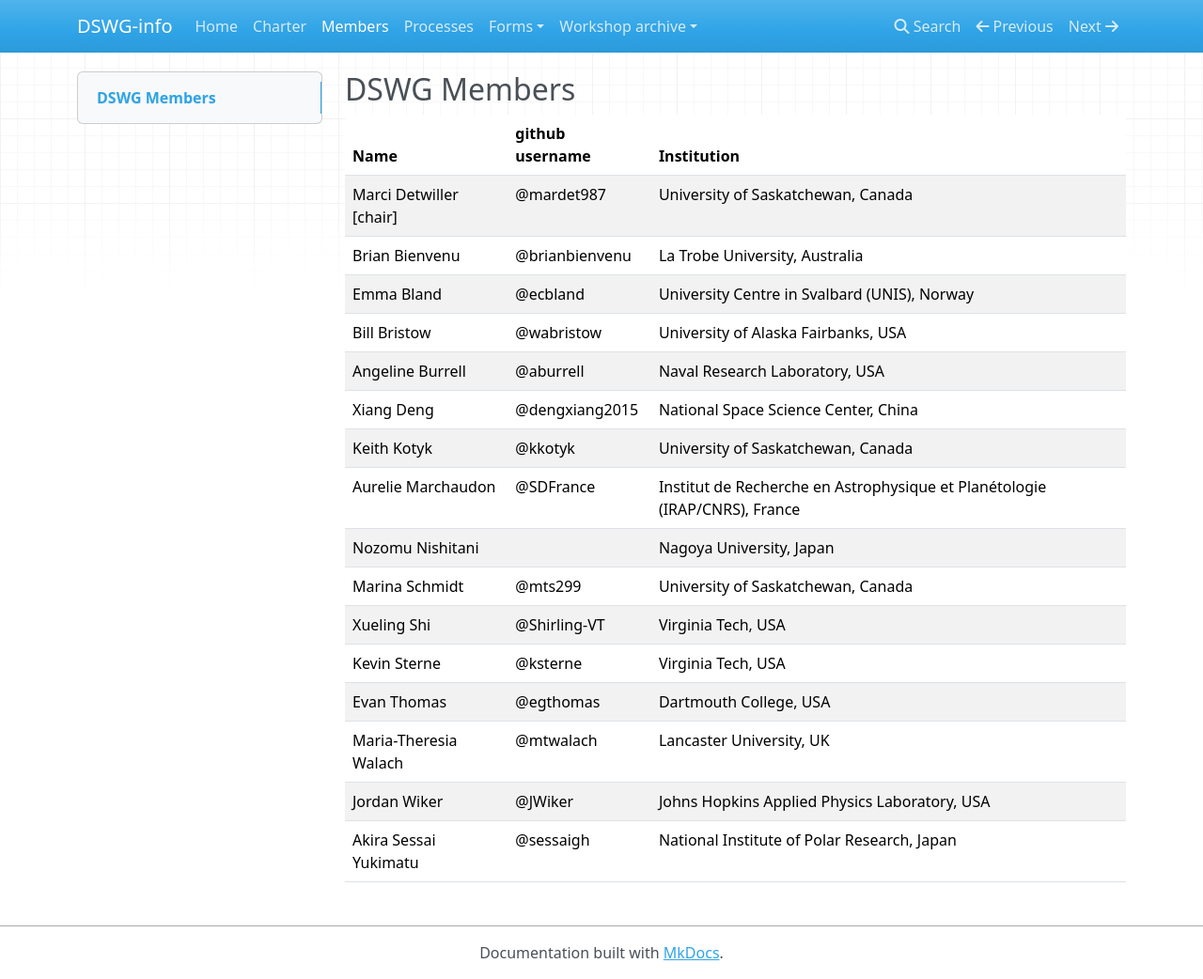
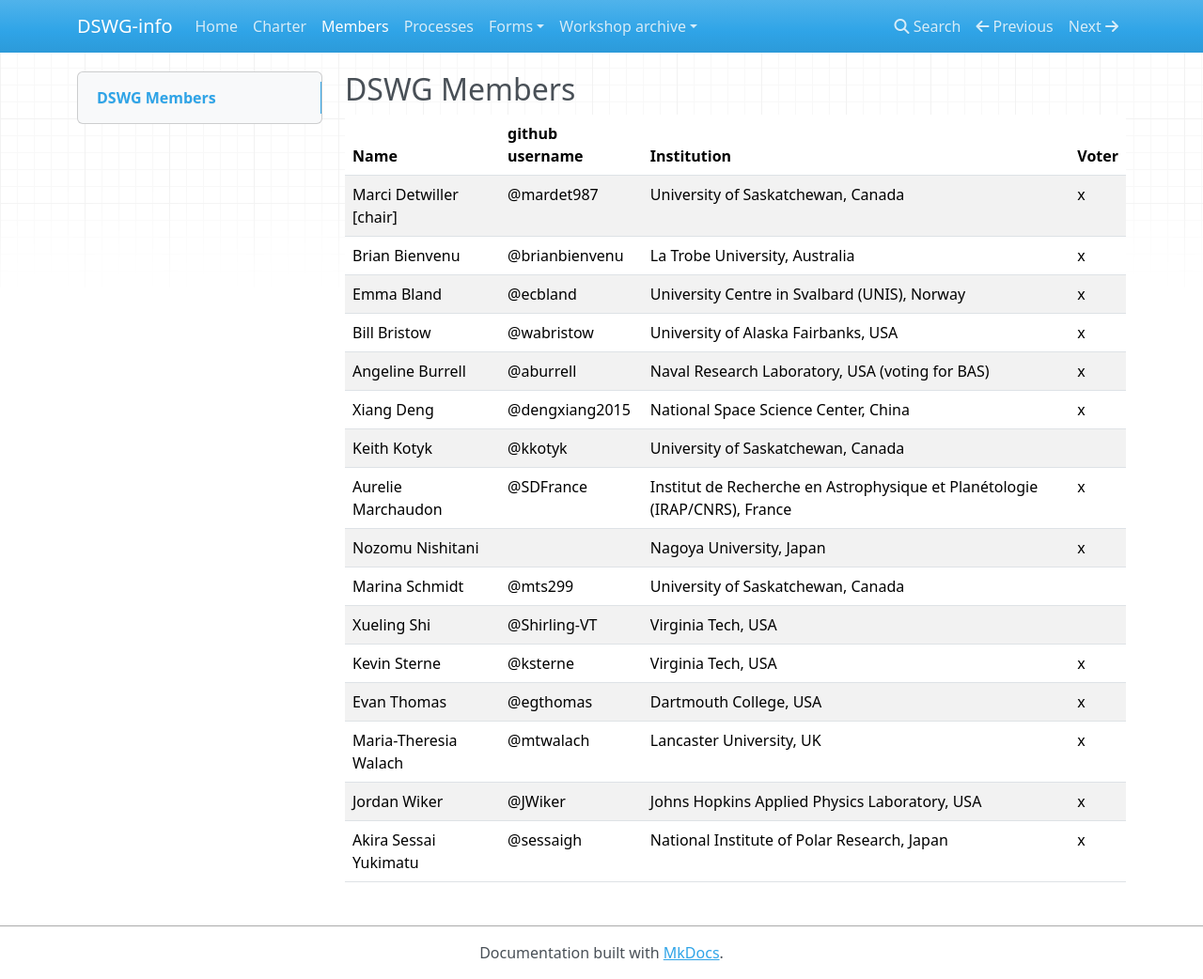
Before and after one commit to SuperDARN/dswg-published-docs, an MkDocs documentation site: the page built from docs/members.md, in a window 1280 px wide and 1042 px high. Shown: the whole window at 94% size. Built offline with MkDocs 1.6.1, drawn with Linux system fonts in a browser that asks for light colours; nearby versions of some CDN libraries.

Commit message:
Designating voting members

```diff
--- a/docs/members.md
+++ b/docs/members.md
@@ -1,20 +1,20 @@
 ## DSWG Members
 
-| Name                    | github username | Institution                                                                |
-|-------------------------|-----------------|----------------------------------------------------------------------------|
-| Marci Detwiller [chair] | @mardet987      | University of Saskatchewan, Canada                                         |
-| Brian Bienvenu          | @brianbienvenu  | La Trobe University, Australia                                             |
-| Emma Bland              | @ecbland        | University Centre in Svalbard (UNIS), Norway                               |
-| Bill Bristow            | @wabristow      | University of Alaska Fairbanks, USA                                        |
-| Angeline Burrell        | @aburrell       | Naval Research Laboratory, USA                                             |
-| Xiang Deng              | @dengxiang2015  | National Space Science Center, China                                       |
-| Keith Kotyk             | @kkotyk         | University of Saskatchewan, Canada                                         |
-| Aurelie Marchaudon      | @SDFrance       | Institut de Recherche en Astrophysique et Planétologie (IRAP/CNRS), France |
-| Nozomu Nishitani        |                 | Nagoya University, Japan                                                   |
-| Marina Schmidt          | @mts299         | University of Saskatchewan, Canada                                         |
-| Xueling Shi             | @Shirling-VT    | Virginia Tech, USA                                                         |
-| Kevin Sterne            | @ksterne        | Virginia Tech, USA                                                         |
-| Evan Thomas             | @egthomas       | Dartmouth College, USA                                                     |
-| Maria-Theresia Walach   | @mtwalach       | Lancaster University, UK                                                   |
-| Jordan Wiker            | @JWiker         | Johns Hopkins Applied Physics Laboratory, USA                              |
-| Akira Sessai Yukimatu   | @sessaigh       | National Institute of Polar Research, Japan                                |
+| Name                    | github username | Institution                                                                | Voter |
+|-------------------------|-----------------|----------------------------------------------------------------------------|-------|
+| Marci Detwiller [chair] | @mardet987      | University of Saskatchewan, Canada                                         |   x   |
+| Brian Bienvenu          | @brianbienvenu  | La Trobe University, Australia                                             |   x   |
+| Emma Bland              | @ecbland        | University Centre in Svalbard (UNIS), Norway                               |   x   |
+| Bill Bristow            | @wabristow      | University of Alaska Fairbanks, USA                                        |   x   |
+| Angeline Burrell        | @aburrell       | Naval Research Laboratory, USA  (voting for BAS)                           |   x   |
+| Xiang Deng              | @dengxiang2015  | National Space Science Center, China                                       |   x   |
+| Keith Kotyk             | @kkotyk         | University of Saskatchewan, Canada                                         |       |
+| Aurelie Marchaudon      | @SDFrance       | Institut de Recherche en Astrophysique et Planétologie (IRAP/CNRS), France |   x   |
+| Nozomu Nishitani        |                 | Nagoya University, Japan                                                   |   x   |
+| Marina Schmidt          | @mts299         | University of Saskatchewan, Canada                                         |       |
+| Xueling Shi             | @Shirling-VT    | Virginia Tech, USA                                                         |       |
+| Kevin Sterne            | @ksterne        | Virginia Tech, USA                                                         |   x   |
+| Evan Thomas             | @egthomas       | Dartmouth College, USA                                                     |   x   |
+| Maria-Theresia Walach   | @mtwalach       | Lancaster University, UK                                                   |   x   |
+| Jordan Wiker            | @JWiker         | Johns Hopkins Applied Physics Laboratory, USA                              |   x   |
+| Akira Sessai Yukimatu   | @sessaigh       | National Institute of Polar Research, Japan                                |   x   |
```
